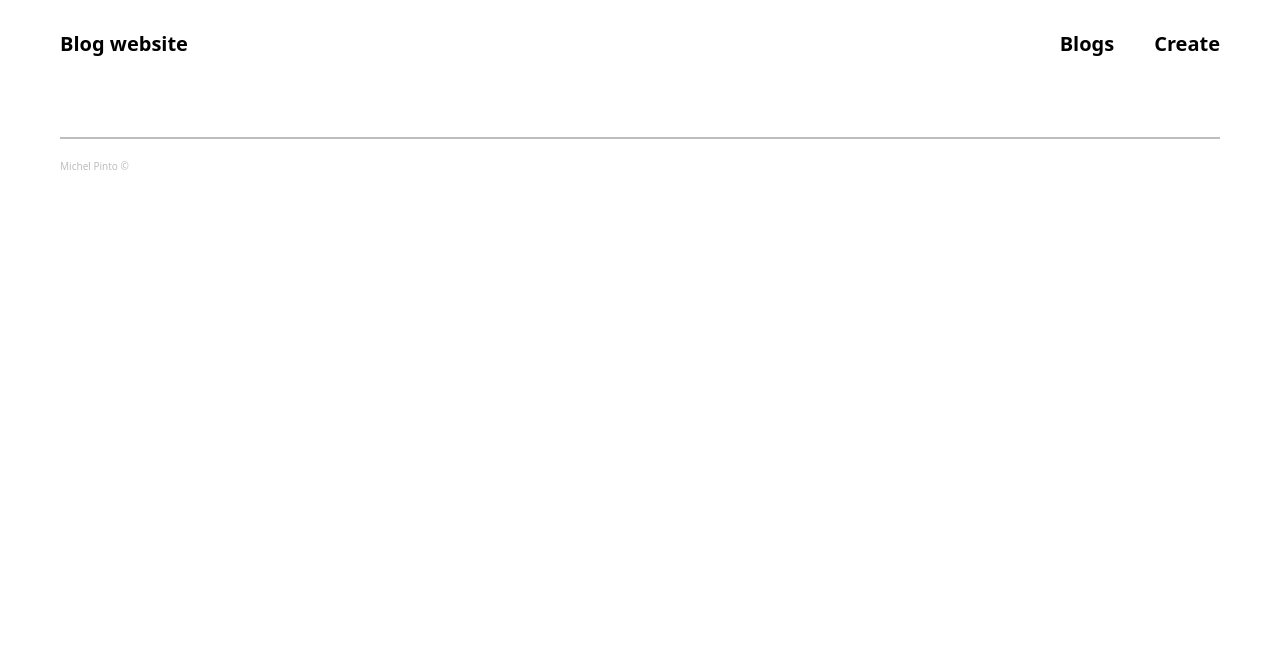
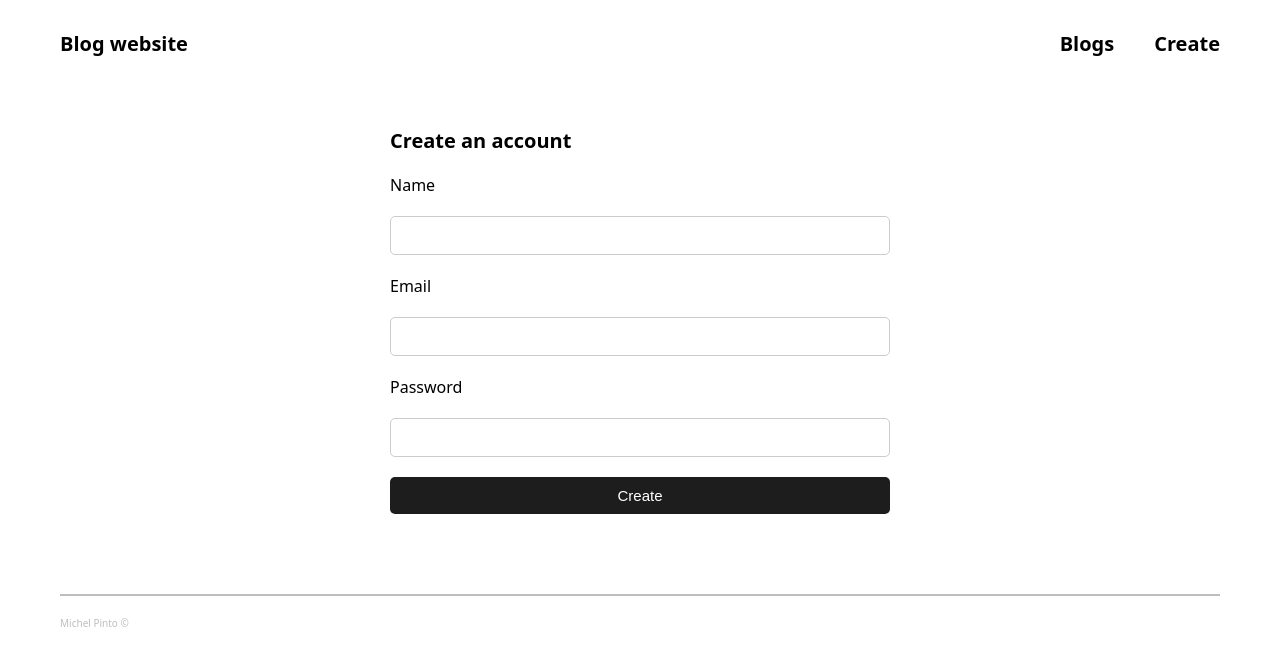
Before and after one commit to Michelpinto/Ts-blog-app, a React (Create React App) app in the folder frontend/: page /register in a window 1280 px wide. Shown: the top 666 px of the page. Built offline with nearby package versions, Linux system fonts and the light colour scheme.

Commit message:
feature(register): building the page

```diff
--- a/frontend/src/pages/register/Register.tsx
+++ b/frontend/src/pages/register/Register.tsx
@@ -1,9 +1,22 @@
 import React from 'react';
 
-// import { Container } from './styles';
+import { RegisterContainer, Form } from './registerStyles';
 
 const Register: React.FC = () => {
-  return <div />;
+  return (
+    <RegisterContainer>
+      <h1>Create an account</h1>
+      <Form>
+        <label htmlFor='name'>Name</label>
+        <input type='name' name='name' id='name' />
+        <label htmlFor='email'>Email</label>
+        <input type='email' name='email' id='email' />
+        <label htmlFor='password'>Password</label>
+        <input type='password' name='password' id='password' />
+        <button type='submit'>Create</button>
+      </Form>
+    </RegisterContainer>
+  );
 };
 
 export default Register;
--- /dev/null
+++ b/frontend/src/pages/register/registerStyles.ts
@@ -0,0 +1,39 @@
+import styled from 'styled-components';
+
+export const RegisterContainer = styled.div`
+  display: flex;
+  flex-direction: column;
+  margin: auto;
+  max-width: 50rem;
+
+  & h1 {
+    margin: 2rem 0;
+  }
+`;
+
+export const Form = styled.form`
+  display: flex;
+  flex-direction: column;
+  gap: 2rem;
+
+  & label {
+    font-size: 1.6rem;
+  }
+
+  & input {
+    padding: 1rem;
+    font-size: 1.5rem;
+    border: 1px solid #ccc;
+    border-radius: 0.5rem;
+  }
+
+  & button {
+    padding: 1rem;
+    font-size: 1.5rem;
+    border: none;
+    border-radius: 0.5rem;
+    background-color: #1d1d1d;
+    color: #fff;
+    cursor: pointer;
+  }
+`;
```
